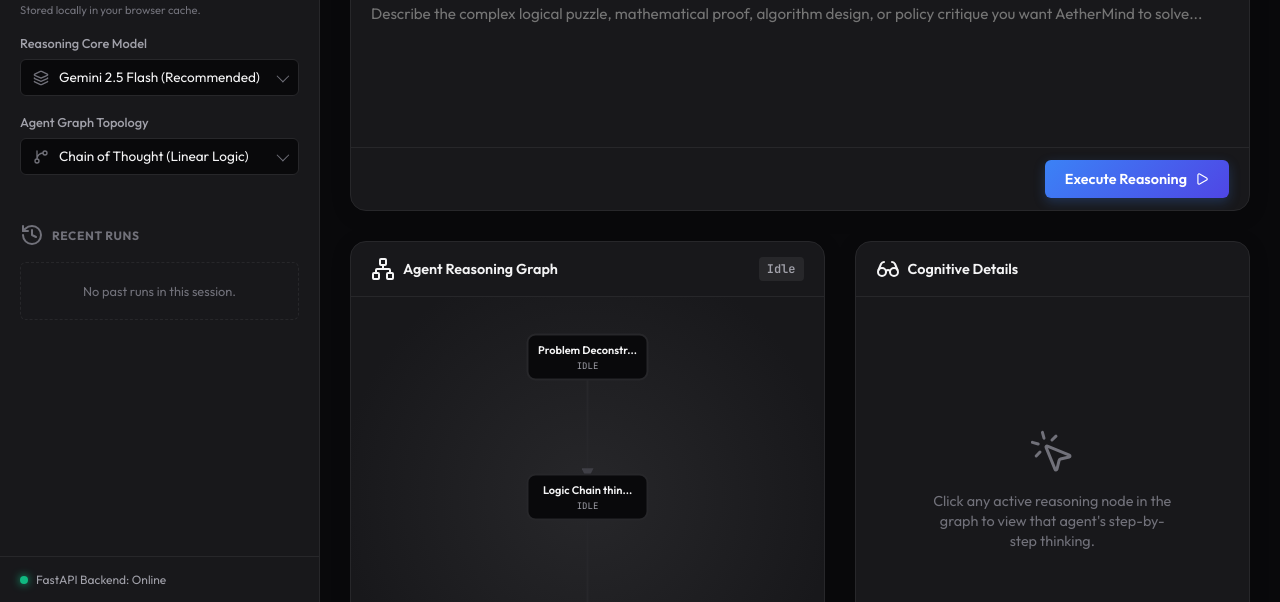
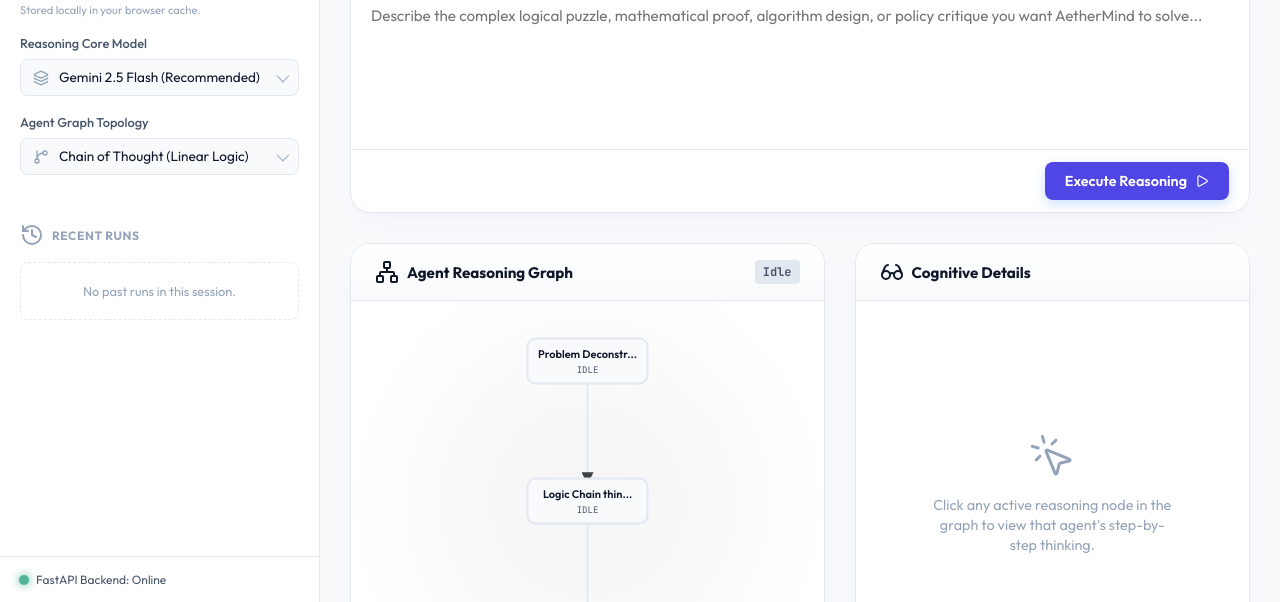
Before and after one commit to gaurigotmare27/Smart-Reasoning-System, a plain HTML site: page frontend/index.html in a window 1280 px wide. Shown: the part 198-800 px from the top of the page. Drawn offline with nearby package versions, Linux system fonts and the light colour scheme; no server answers.

Commit message:
Update default theme to premium Light Mode with enhanced styling

```diff
--- a/frontend/app.js
+++ b/frontend/app.js
@@ -6,7 +6,7 @@
 let currentSteps = {};
 let selectedNodeId = null;
 let currentSessionId = null;
-let isDarkTheme = true;
+let isDarkTheme = false;
 
 // Template definition dictionary
 const TEMPLATES = {
--- a/frontend/index.html
+++ b/frontend/index.html
@@ -1,5 +1,5 @@
 <!DOCTYPE html>
-<html lang="en" data-theme="dark">
+<html lang="en" data-theme="light">
 <head>
     <meta charset="UTF-8">
     <meta name="viewport" content="width=device-width, initial-scale=1.0">
@@ -96,7 +96,7 @@
                 </div>
                 <div class="header-actions">
                     <button id="themeToggle" class="btn-icon" title="Toggle Dark/Light Mode">
-                        <i data-lucide="sun"></i>
+                        <i data-lucide="moon"></i>
                     </button>
                 </div>
             </header>
--- a/frontend/style.css
+++ b/frontend/style.css
@@ -1,65 +1,67 @@
 /* =====================================================================
    AetherMind System Stylesheet
    ===================================================================== */
+:root {
+    /* Premium Light Mode (Default) */
+    --bg-base: #f8fafc; /* Slate 50 */
+    --bg-surface: #ffffff;
+    --bg-surface-hover: #f1f5f9; /* Slate 100 */
+    --bg-glass: rgba(255, 255, 255, 0.8);
+    --border-color: #e2e8f0; /* Slate 200 */
+    --border-color-focus: #4f46e5; /* Indigo 600 */
 
-:root {
-    /* Core Color Tokens (Dark Mode Default) */
-    --bg-base: #09090b;
-    --bg-surface: #18181b;
-    --bg-surface-hover: #27272a;
-    --bg-glass: rgba(24, 24, 27, 0.7);
-    --border-color: #27272a;
-    --border-color-focus: #3f3f46;
+    --text-primary: #0f172a; /* Slate 900 */
+    --text-secondary: #475569; /* Slate 600 */
+    --text-muted: #94a3b8; /* Slate 400 */
 
-    --text-primary: #f4f4f5;
-    --text-secondary: #a1a1aa;
-    --text-muted: #71717a;
+    --accent-blue: #4f46e5; /* Indigo 600 */
+    --accent-blue-glow: rgba(79, 70, 229, 0.08);
+    --accent-emerald: #059669; /* Emerald 600 */
+    --accent-emerald-glow: rgba(5, 150, 105, 0.08);
 
-    --accent-blue: #3b82f6;
-    --accent-blue-glow: rgba(59, 130, 246, 0.15);
-    --accent-emerald: #10b981;
-    --accent-emerald-glow: rgba(16, 185, 129, 0.15);
-
-    --node-thinking-bg: #1e3a8a;
-    --node-thinking-border: #3b82f6;
-    --node-completed-bg: #064e3b;
+    --node-thinking-bg: #f0f2ff; /* Light indigo/blue tint */
+    --node-thinking-border: #6366f1;
+    --node-completed-bg: #ecfdf5; /* Light emerald tint */
     --node-completed-border: #10b981;
 
     --font-sans: 'Outfit', sans-serif;
     --font-mono: 'JetBrains Mono', monospace;
 
     --sidebar-width: 320px;
-    --radius-sm: 6px;
-    --radius-md: 10px;
-    --radius-lg: 16px;
+    --radius-sm: 8px;
+    --radius-md: 12px;
+    --radius-lg: 20px;
 
     --transition-fast: 0.15s ease;
     --transition-normal: 0.25s cubic-bezier(0.4, 0, 0.2, 1);
+
+    --panel-shadow: 0 10px 30px -10px rgba(79, 70, 229, 0.06), 0 1px 3px rgba(0, 0, 0, 0.02);
 }
 
-[data-theme="light"] {
-    --bg-base: #f9f9fb;
-    --bg-surface: #ffffff;
-    --bg-surface-hover: #f4f4f5;
-    --bg-glass: rgba(255, 255, 255, 0.85);
-    --border-color: #e4e4e7;
-    --border-color-focus: #d4d4d8;
+[data-theme="dark"] {
+    --bg-base: #090a0f; /* Extra deep dark blue/slate */
+    --bg-surface: #12131a; /* Lighter container dark */
+    --bg-surface-hover: #1a1c26;
+    --bg-glass: rgba(18, 19, 26, 0.8);
+    --border-color: #222433;
+    --border-color-focus: #6366f1; /* Indigo 500 */
 
-    --text-primary: #09090b;
-    --text-secondary: #52525b;
-    --text-muted: #a1a1aa;
+    --text-primary: #f8fafc;
+    --text-secondary: #94a3b8;
+    --text-muted: #64748b;
 
-    --accent-blue: #2563eb;
-    --accent-blue-glow: rgba(37, 99, 235, 0.08);
-    --accent-emerald: #059669;
-    --accent-emerald-glow: rgba(5, 150, 105, 0.08);
+    --accent-blue: #6366f1; /* Indigo 500 */
+    --accent-blue-glow: rgba(99, 102, 241, 0.15);
+    --accent-emerald: #10b981;
+    --accent-emerald-glow: rgba(16, 185, 129, 0.15);
 
-    --node-thinking-bg: #dbeafe;
-    --node-thinking-border: #3b82f6;
-    --node-completed-bg: #d1fae5;
+    --node-thinking-bg: #1b1e36;
+    --node-thinking-border: #6366f1;
+    --node-completed-bg: #0b2e20;
     --node-completed-border: #10b981;
+
+    --panel-shadow: 0 10px 40px -10px rgba(0, 0, 0, 0.5), inset 0 1px 0 rgba(255, 255, 255, 0.05);
 }
-
 /* =====================================================================
    Base Reset
    ===================================================================== */
@@ -160,16 +162,16 @@ input, select, textarea, button {
 }
 
 .logo-text {
-    font-weight: 700;
-    font-size: 1.25rem;
-    letter-spacing: -0.025em;
-    background: linear-gradient(135deg, #ffffff 40%, #a1a1aa 100%);
+    font-weight: 800;
+    font-size: 1.3rem;
+    letter-spacing: -0.03em;
+    background: linear-gradient(135deg, #4f46e5 20%, #0f172a 80%);
     -webkit-background-clip: text;
     -webkit-text-fill-color: transparent;
 }
 
-[data-theme="light"] .logo-text {
-    background: linear-gradient(135deg, #09090b 40%, #71717a 100%);
+[data-theme="dark"] .logo-text {
+    background: linear-gradient(135deg, #ffffff 40%, #94a3b8 100%);
     -webkit-background-clip: text;
     -webkit-text-fill-color: transparent;
 }
@@ -388,6 +390,13 @@ input, select, textarea, button {
 .status-indicator.online {
     background-color: var(--accent-emerald);
     box-shadow: 0 0 8px var(--accent-emerald);
+    animation: statusPulse 2s infinite ease-in-out;
+}
+
+@keyframes statusPulse {
+    0% { transform: scale(1); opacity: 1; }
+    50% { transform: scale(1.25); opacity: 0.7; }
+    100% { transform: scale(1); opacity: 1; }
 }
 
 /* =====================================================================
@@ -465,17 +474,19 @@ input, select, textarea, button {
     display: flex;
     flex-direction: column;
     overflow: hidden;
-    box-shadow: 0 4px 20px rgba(0, 0, 0, 0.15);
+    box-shadow: var(--panel-shadow);
+    transition: box-shadow var(--transition-normal), border-color var(--transition-normal);
 }
 
 .panel-header {
-    padding: 15px 20px;
+    padding: 16px 24px;
     border-bottom: 1px solid var(--border-color);
     display: flex;
     align-items: center;
     justify-content: space-between;
-    font-weight: 600;
-    font-size: 0.9rem;
+    font-weight: 700;
+    font-size: 0.95rem;
+    background: linear-gradient(to bottom, var(--bg-surface), var(--bg-base));
 }
 
 .panel-title {
```
Also changed, not shown: 1 other file.
